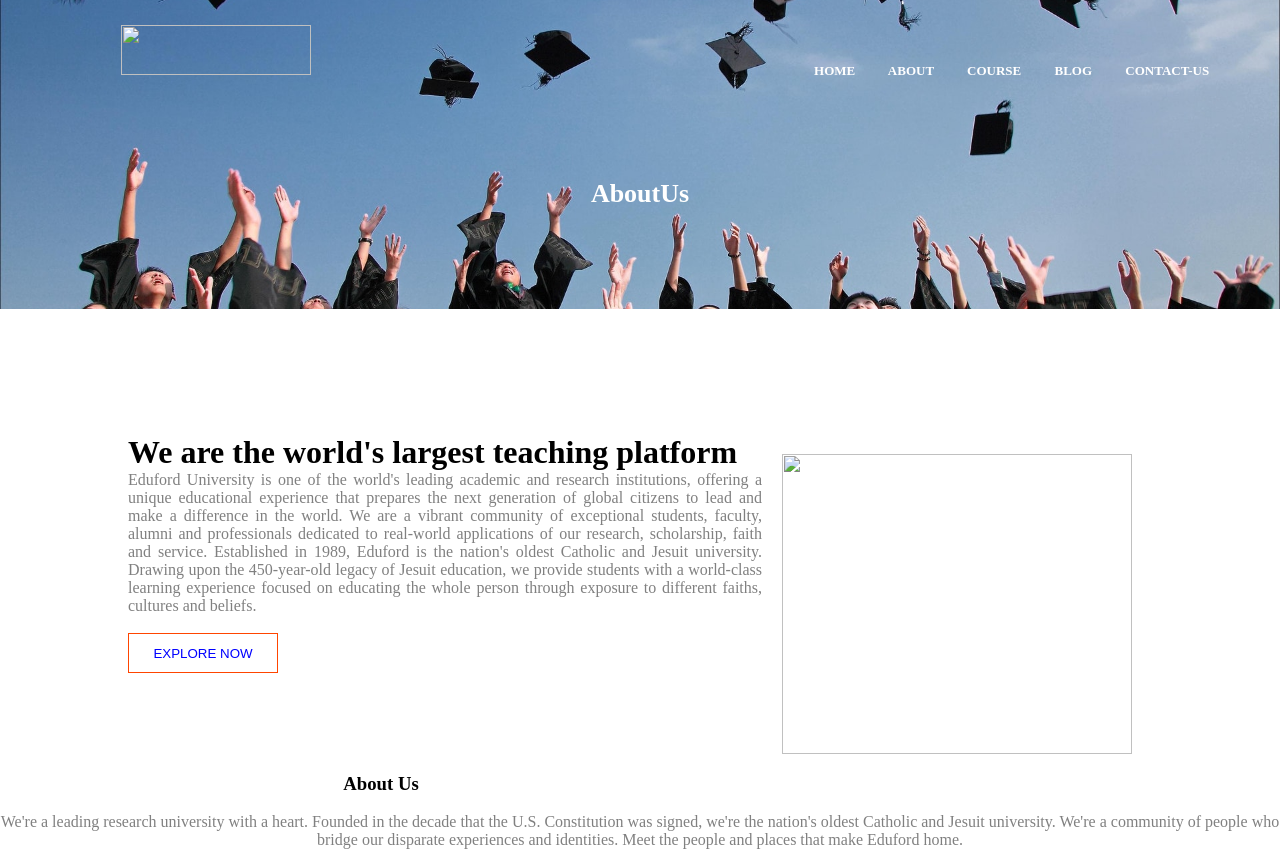
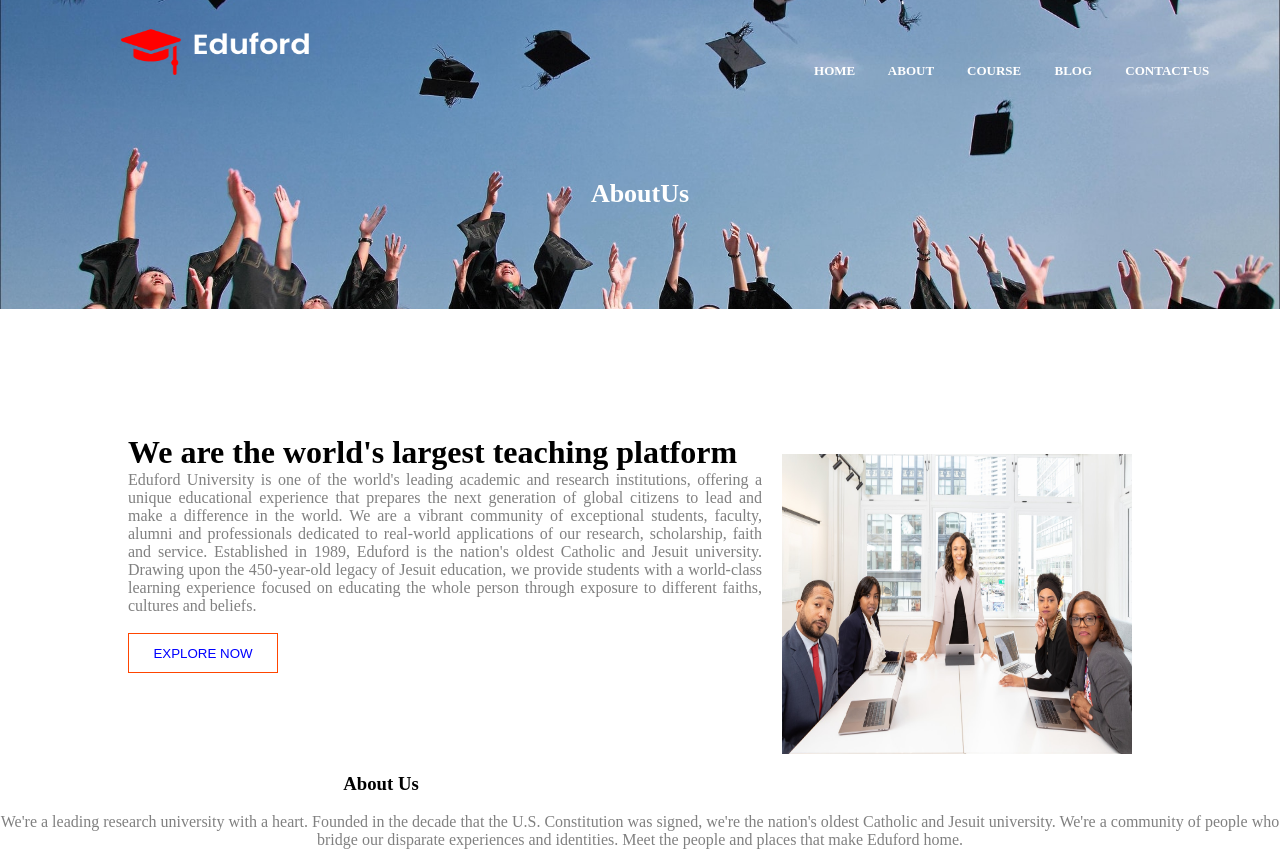
Before and after one commit to AryaAppaji/eduford, a plain HTML site: page about.html in a window 1280 px wide. Drawn offline with Linux system fonts and the light colour scheme; files whose address does not match are found by name.

Commit message:
Update about.html

```diff
--- a/about.html
+++ b/about.html
@@ -4,7 +4,7 @@
 </head>
 <body>
     <div class="A">
-        <img src="eduford_img/logo.png">
+        <img src="logo.png">
         <a href="index.html">HOME</a>
         <a href="">ABOUT</a>
         <a href="course.html">COURSE</a>
@@ -14,7 +14,7 @@
     </div>
 
     <div class="B">
-        <img src="eduford_img/about.jpg">
+        <img src="about.jpg">
         <h1>We are the world's largest teaching platform</h1>
         <p>Eduford University is one of the world's leading academic and research institutions, offering a unique educational experience that prepares the next generation of global citizens to lead and make a difference in the world. We are a vibrant community of exceptional students, faculty, alumni and professionals dedicated to real-world applications of our research, scholarship, faith and service. Established in 1989, Eduford is the nation's oldest Catholic and Jesuit university. Drawing upon the 450-year-old legacy of Jesuit education, we provide students with a world-class learning experience focused on educating the whole person through exposure to different faiths, cultures and beliefs.</p><br>
         <button>EXPLORE NOW</button>
```
